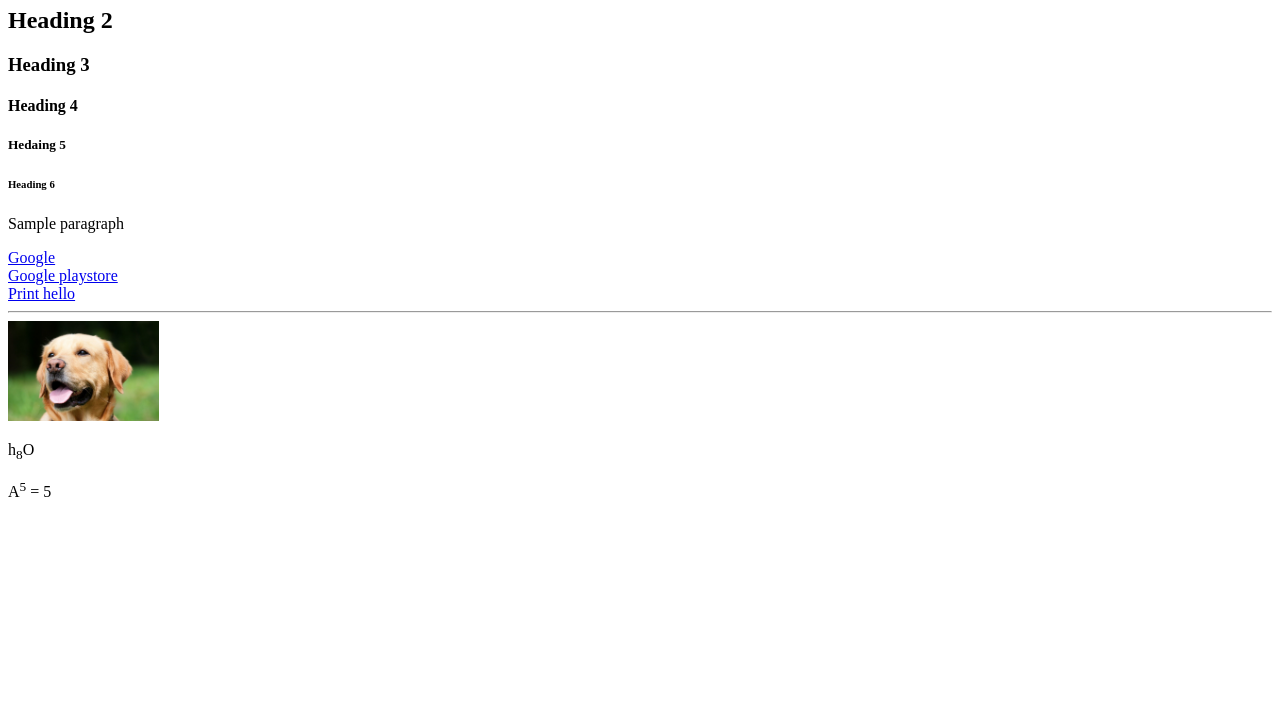
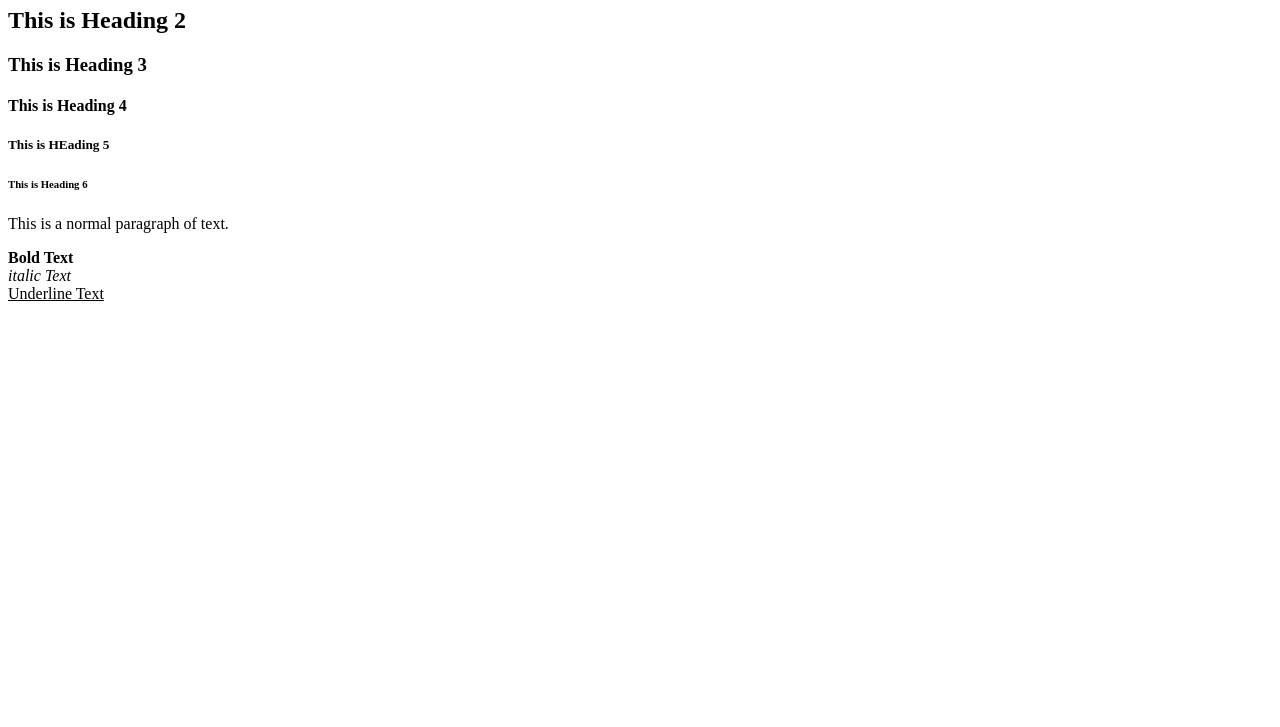
Before and after one commit to 2025b0101149/CSE-14, a plain HTML site: page exp1.html in a window 1280 px wide. Shown: the part 73-800 px from the top of the page. Drawn offline with Linux system fonts and the light colour scheme.

Commit message:
Add files via upload

```diff
--- a/exp1.html
+++ b/exp1.html
@@ -6,24 +6,21 @@
     <title>Document</title>
 </head>
 <body>
-    <h1>Heading 1</h1>
-    <h2>Heading 2</h2>
-    <h3>Heading 3</h3>
-    <h4>Heading 4</h4>
-    <h5>Hedaing 5</h5>
-    <h6>Heading 6</h6>
-
-    <p> Sample paragraph </p>
-
-    <a href="https://www.google.com/"> Google </a>
-    <br>
-    <a href="https://play.google.com/"> Google playstore </a>
-    <br>
-    <a href="/Hello.html"> Print hello</a>
-    <hr/>
-    <img src="image.png"alt="police" height="100" />
-    <p>h<sub>8</sub>O</p>
-    <p>A<sup>5</sup> = 5 </p>
+    <!--Headings-->
+    <h1> This is Heading 1</h1>
+    <h2> This is Heading 2</h2>
+    <h3> This is Heading 3 </h3>
+    <h4> This is Heading 4</h4>
+    <h5> This is HEading 5</h5>
+    <h6> This is Heading 6</h6>
+    <!--Paragraph-->
+    <p> This is a normal paragraph of text.</p>
+    <!--Text Formatting-->
+    <p>
+        <b>Bold Text</b><br/>
+        <i>italic Text</i><br/>
+        <u>Underline Text</u><br/>
+    </p>
 
 </body>
 </html>
```
